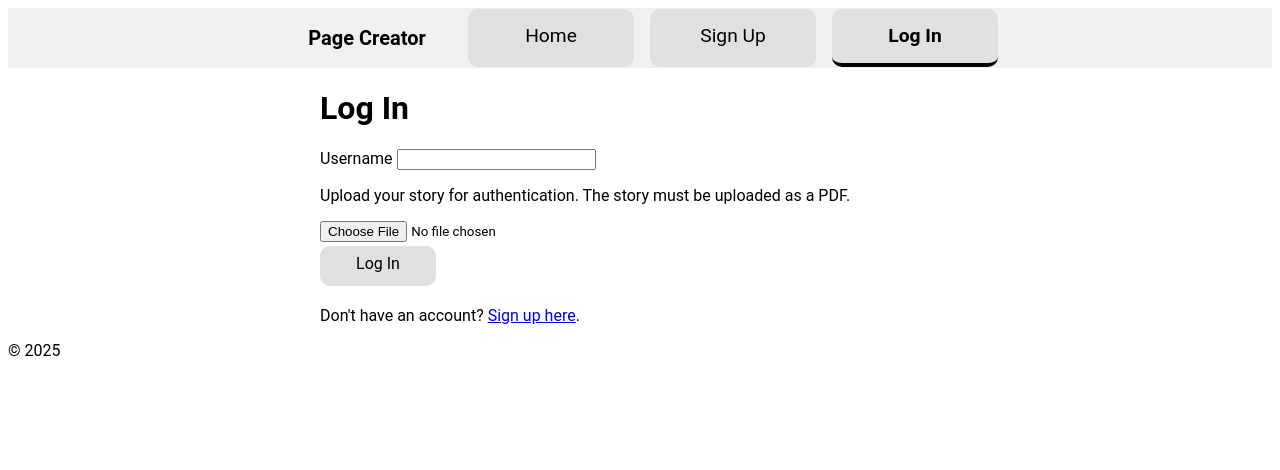
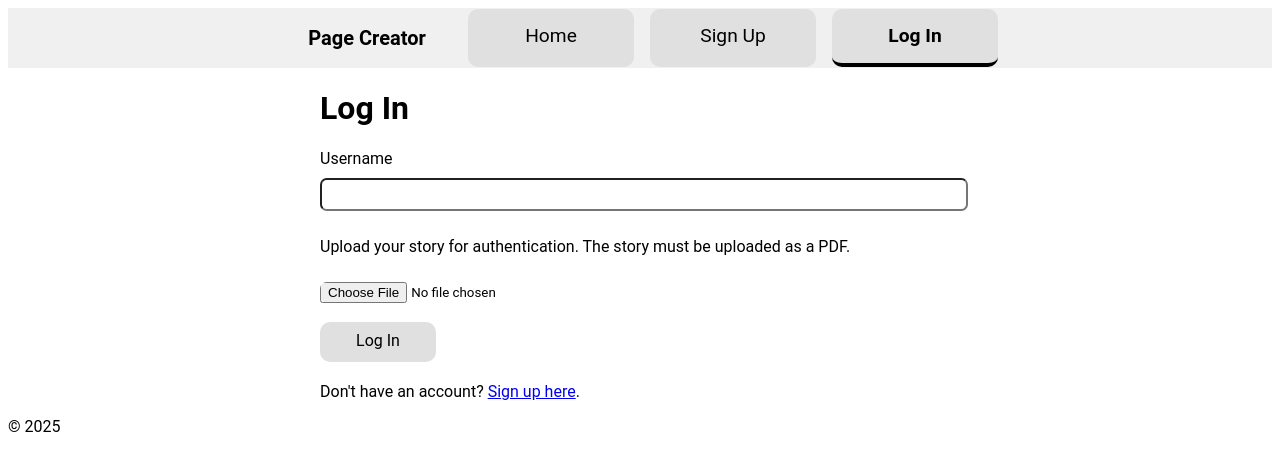
Before and after one commit to SuperYoshi10000/webpagewithbadlogin, a SvelteKit app: page /login in a window 1280 px wide. Shown: the top 470 px of the page. Built offline with nearby package versions, Linux system fonts and the light colour scheme; no server answers.

Commit message:
update inputs on login

```diff
--- a/src/routes/login/+page.svelte
+++ b/src/routes/login/+page.svelte
@@ -27,7 +27,7 @@
     <h1>Log In</h1>
     <!-- svelte-ignore component_name_lowercase -->
     <form>
-        <label for="username">Username</label>
+        <label for="username" placeholder="Username">Username</label>
         <input type="text" id="username" bind:value={username} />
         <br/>
         <p>Upload your story for authentication. The story must be uploaded as a PDF.</p>
@@ -44,4 +44,10 @@
         min-width: 300px;
         margin: auto;
     }
+    input {
+        margin: 10px 0;
+        width: 100%;
+        height: 2em;
+        border-radius: 0.5em;
+    }
 </style>
--- a/src/routes/signup/+page.svelte
+++ b/src/routes/signup/+page.svelte
@@ -28,7 +28,7 @@
     <h1>Sign Up</h1>
     <!-- svelte-ignore component_name_lowercase -->
     <form>
-        <label for="username">Username</label>
+        <label for="username" placeholder="Username">Username</label>
         <input type="text" id="username" bind:value={username} />
         <br/>
         <p>Upload your story that you want to use for authentication. The story must be uploaded as a PDF.</p>
@@ -45,4 +45,10 @@
         min-width: 300px;
         margin: auto;
     }
+    input {
+        margin: 10px 0;
+        width: 100%;
+        height: 2em;
+        border-radius: 0.5em;
+    }
 </style>
```
